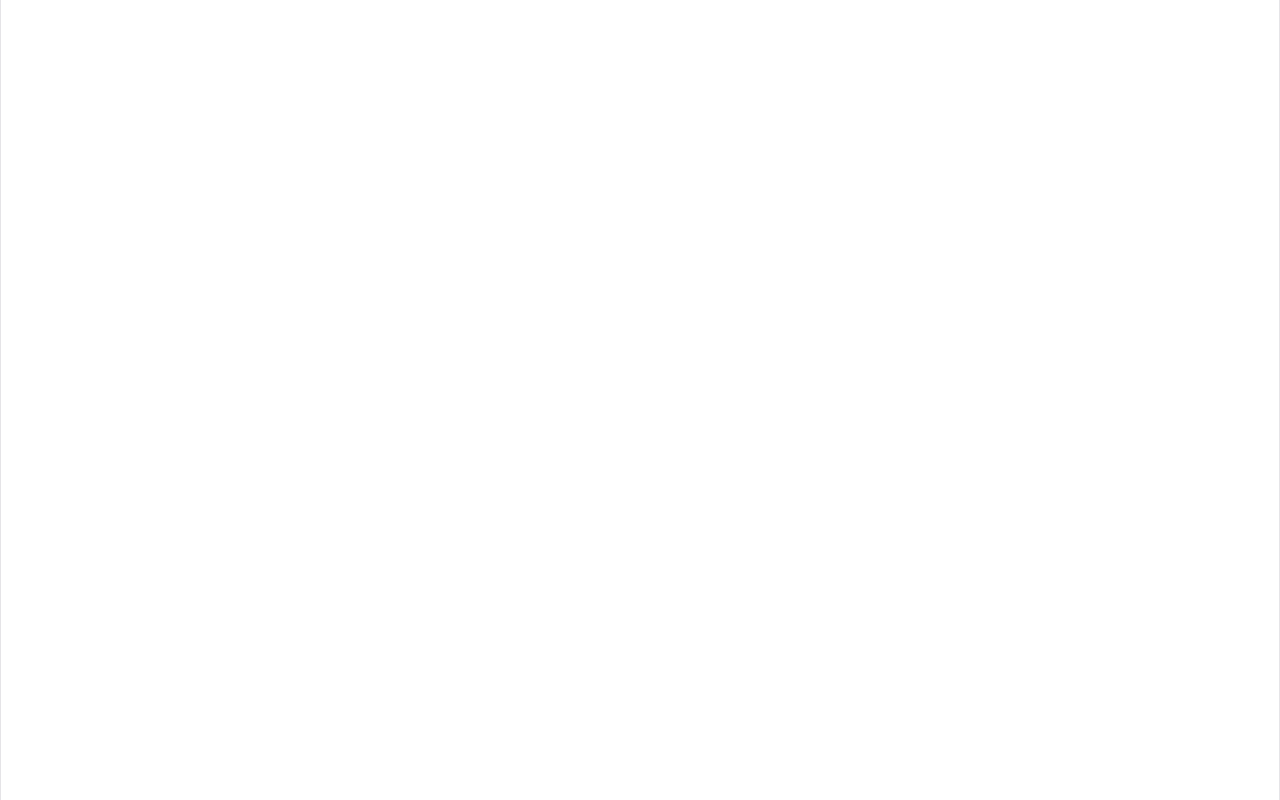
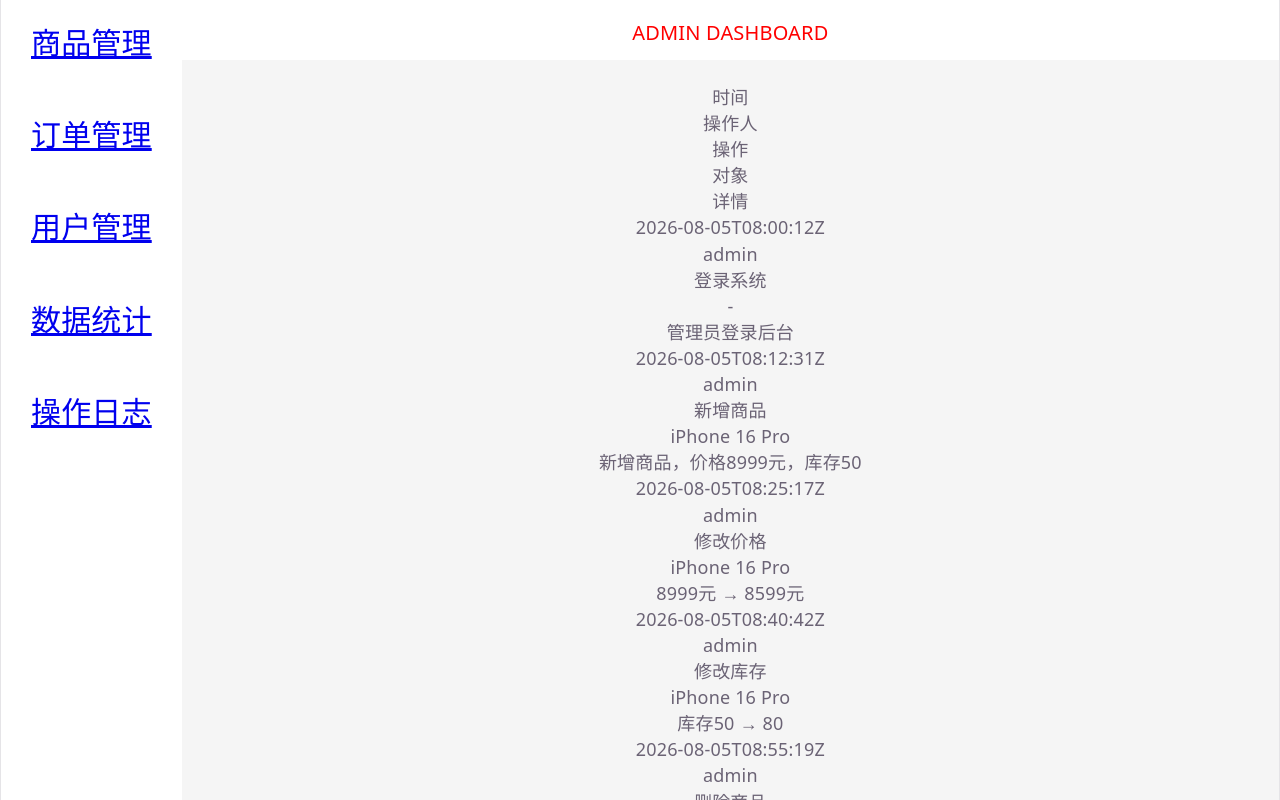
Before and after one commit to R1Kka1/admin-dashboard, a React (Vite) app: page /admin/log in a window 1280 px wide. Before the commit this address had no page. Built offline with nearby package versions, Linux system fonts and the light colour scheme; data requests are answered from the project's data file; sample sign-in values are in the browser's storage.

Commit message:
Get Logs from backend and created a operation log page

```diff
--- a/db.json
+++ b/db.json
@@ -897,5 +897,127 @@
       ]
     }
   ],
+  "logs": [
+    {
+      "id": 1,
+      "operator": "admin",
+      "action": "登录系统",
+      "target": "-",
+      "detail": "管理员登录后台",
+      "createdAt": "2026-08-05T08:00:12Z"
+    },
+    {
+      "id": 2,
+      "operator": "admin",
+      "action": "新增商品",
+      "target": "iPhone 16 Pro",
+      "detail": "新增商品，价格8999元，库存50",
+      "createdAt": "2026-08-05T08:12:31Z"
+    },
+    {
+      "id": 3,
+      "operator": "admin",
+      "action": "修改价格",
+      "target": "iPhone 16 Pro",
+      "detail": "8999元 → 8599元",
+      "createdAt": "2026-08-05T08:25:17Z"
+    },
+    {
+      "id": 4,
+      "operator": "admin",
+      "action": "修改库存",
+      "target": "iPhone 16 Pro",
+      "detail": "库存50 → 80",
+      "createdAt": "2026-08-05T08:40:42Z"
+    },
+    {
+      "id": 5,
+      "operator": "admin",
+      "action": "删除商品",
+      "target": "AirPods Pro 2",
+      "detail": "删除商品",
+      "createdAt": "2026-08-05T08:55:19Z"
+    },
+    {
+      "id": 6,
+      "operator": "admin",
+      "action": "新增用户",
+      "target": "tom",
+      "detail": "角色：普通用户",
+      "createdAt": "2026-08-05T09:03:48Z"
+    },
+    {
+      "id": 7,
+      "operator": "admin",
+      "action": "修改用户",
+      "target": "alice",
+      "detail": "邮箱已更新",
+      "createdAt": "2026-08-05T09:10:20Z"
+    },
+    {
+      "id": 8,
+      "operator": "admin",
+      "action": "删除用户",
+      "target": "jerry",
+      "detail": "删除普通用户账号",
+      "createdAt": "2026-08-05T09:18:37Z"
+    },
+    {
+      "id": 9,
+      "operator": "admin",
+      "action": "修改订单状态",
+      "target": "订单 #10025",
+      "detail": "待发货 → 配送中",
+      "createdAt": "2026-08-05T09:26:44Z"
+    },
+    {
+      "id": 10,
+      "operator": "admin",
+      "action": "登录系统",
+      "target": "-",
+      "detail": "管理员重新登录后台",
+      "createdAt": "2026-08-05T09:40:02Z"
+    },
+    {
+      "id": 11,
+      "operator": "admin",
+      "action": "新增商品",
+      "target": "Redmi K90",
+      "detail": "新增商品，价格2999元，库存120",
+      "createdAt": "2026-08-05T10:02:15Z"
+    },
+    {
+      "id": 12,
+      "operator": "admin",
+      "action": "修改价格",
+      "target": "MacBook Air M5",
+      "detail": "8999元 → 8699元",
+      "createdAt": "2026-08-05T10:20:56Z"
+    },
+    {
+      "id": 13,
+      "operator": "admin",
+      "action": "修改库存",
+      "target": "小米平板 8",
+      "detail": "库存18 → 35",
+      "createdAt": "2026-08-05T10:36:29Z"
+    },
+    {
+      "id": 14,
+      "operator": "admin",
+      "action": "删除商品",
+      "target": "荣耀 Earbuds",
+      "detail": "商品下架并删除",
+      "createdAt": "2026-08-05T10:48:11Z"
+    },
+    {
+      "id": 15,
+      "operator": "admin",
+      "action": "新增用户",
+      "target": "developer01",
+      "detail": "角色：管理员",
+      "createdAt": "2026-08-05T11:00:45Z"
+    }
+  ],
   "$schema": "./node_modules/json-server/schema.json"
 }
--- a/src/App.jsx
+++ b/src/App.jsx
@@ -7,6 +7,7 @@ import { Orders } from './pages/Orders'
 import { Users } from './pages/Users'
 import { Data } from './pages/Data'
 import { PrivateRoute } from './components/PrivateRoute'
+import { OperationLog } from './pages/OperationLog'
 
 function App() {
 
@@ -23,6 +24,7 @@ function App() {
           <Route path="orders" element={<Orders />} />
           <Route path="users" element={<Users />} />
           <Route path="data" element={<Data />} />
+          <Route path="log" element={<OperationLog />} />
       </Route>
       <Route />
     </Routes>
--- a/src/components/Sidebar.jsx
+++ b/src/components/Sidebar.jsx
@@ -15,6 +15,9 @@ export function SideBar() {
 
             <br />
              <Link to="data">数据统计</Link>
+
+            <br />
+             <Link to="log">操作日志</Link>
         </div>
     );
 }
--- /dev/null
+++ b/src/pages/OperationLog.jsx
@@ -0,0 +1,49 @@
+
+import { useEffect, useState } from "react";
+import { getList } from "../api/api";
+
+export function OperationLog() {
+    const [logs,setLogs] = useState([]);
+
+    async function loadLogs() {
+        try{
+            const response = await getList('/logs');
+            setLogs(response.data);
+            console.log(response.data);
+        }
+        catch(error){
+            console.log(error);
+        }
+    }
+
+    useEffect(() => {
+        loadLogs();
+    },[]);
+
+    return (
+        <div className="operationLog-Page-Total">
+            <div className="operationLog-Page-Title">
+                <div>时间</div>
+                <div>操作人</div>
+                <div>操作</div>
+                <div>对象</div>
+                <div>详情</div>
+            </div>
+            <div className="operationLog-Page-Main">
+                {
+                    logs.map((eachLog) => {
+                        return (
+                            <div key={eachLog.id} className="eachLog-row">
+                                <div>{eachLog.createdAt}</div>
+                                <div>{eachLog.operator}</div>
+                                <div>{eachLog.action}</div>
+                                <div>{eachLog.target}</div>
+                                <div>{eachLog.detail}</div>
+                            </div>
+                        );
+                    })
+                }
+            </div>
+        </div>
+    );
+}
--- a/src/pages/Orders.jsx
+++ b/src/pages/Orders.jsx
@@ -48,7 +48,7 @@ export function Orders() {
     }
 
     return (
-        <div className="">
+        <div className="ordersTotal">
             <div className="ordersTitles">
                 <div className="ordersTitle">订单id</div>
                 <div className="ordersTitle">下单时间</div>
```
Also changed, not shown: 1 other file (tests, documents, lock files or other folders).
